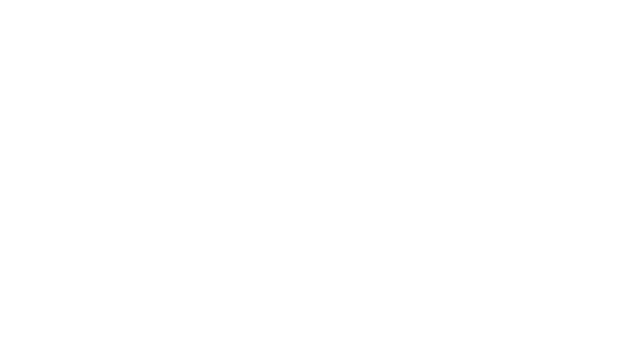
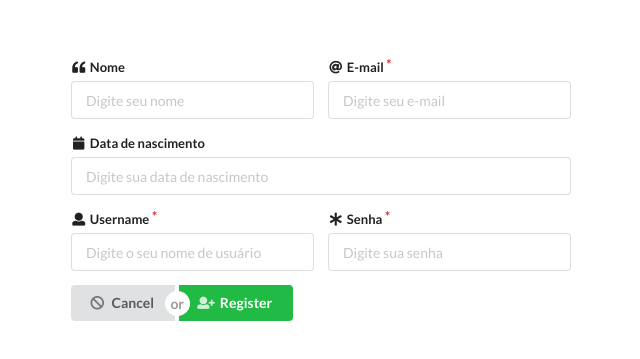
Before and after one commit to jvmafra/hipster, an Angular app: page / in a window 1280 px wide. Shown: the part 135-494 px from the top of the page, without its empty margins (319-959 px from the left). Built offline with nearby package versions, Linux system fonts and the light colour scheme.

Commit message:
add view e component referente à tela de cadastro

```diff
--- a/src/app/app.component.html
+++ b/src/app/app.component.html
@@ -1 +1 @@
-<router-outlet></router-outlet>
+<app-register> </app-register>
--- a/src/app/app.module.ts
+++ b/src/app/app.module.ts
@@ -3,11 +3,13 @@
 import { AppComponent } from './app.component';
 import { ProfilePageComponent } from './profile-page/profile-page.component';
 import { routes } from './app.router';
+import { RegisterComponent } from './register/register.component';
 
 @NgModule({
   declarations: [
     AppComponent,
-    ProfilePageComponent
+    ProfilePageComponent,
+    RegisterComponent
   ],
   imports: [
     BrowserModule,
--- /dev/null
+++ b/src/app/register/register.component.css
@@ -0,0 +1,4 @@
+
+register-form {
+  padding-bottom: 150%;
+}
--- /dev/null
+++ b/src/app/register/register.component.html
@@ -0,0 +1,42 @@
+<div class="ui container" id="register-form" style="width:500px; margin-top:15%;">
+  <div class="ui equal width form">
+    <div class="fields">
+      <div class="field">
+        <label><i class="quote left icon"></i>Nome</label>
+        <input placeholder="Digite seu nome" type="text">
+      </div>
+      <div class="field required">
+        <label><i class="at icon"></i>E-mail</label>
+        <input placeholder="Digite seu e-mail" type="email">
+      </div>
+    </div>
+    <div class="fields">
+      <div class="field">
+        <label><i class="calendar icon"></i>Data de nascimento</label>
+        <input placeholder="Digite sua data de nascimento" type="text">
+      </div>
+    </div>
+    <div class="fields required">
+      <div class="field">
+        <label><i class="user icon"></i>Username</label>
+        <input placeholder="Digite o seu nome de usuário" type="text">
+      </div>
+      <div class="field required">
+        <label><i class="asterisk icon"></i>Senha</label>
+        <input #password
+               type="password"
+               placeholder="Digite sua senha"
+               (mouseover)="showPwdTip()"
+               (mouseleave)="hidePwdTip()">
+        <div class="ui pointing label" *ngIf="passwordIsFocused" >
+          Senha deve ter pelo menos 8 caracteres
+        </div>
+      </div>
+    </div>
+    <div class="ui buttons">
+      <button class="ui button"><i class="ban icon"></i>Cancel</button>
+      <div class="or"></div>
+      <button class="ui positive button"><i class="add user icon"></i>Register</button>
+    </div>
+  </div>
+</div>
--- /dev/null
+++ b/src/app/register/register.component.ts
@@ -0,0 +1,30 @@
+import {Component, ElementRef, OnInit, ViewChild, ViewEncapsulation} from '@angular/core';
+
+@Component({
+  selector: 'app-register',
+  templateUrl: './register.component.html',
+  styleUrls: ['./register.component.css'],
+  encapsulation: ViewEncapsulation.None
+})
+export class RegisterComponent implements OnInit {
+
+  passwordIsFocused = false;
+
+  @ViewChild
+  ('password') password: ElementRef;
+
+  constructor() { }
+
+  ngOnInit() {
+
+  }
+
+  showPwdTip() {
+    this.passwordIsFocused = true;
+  }
+
+  hidePwdTip() {
+    this.passwordIsFocused = false;
+  }
+
+}
```
Also changed, not shown: 1 other file (tests, documents, lock files or other folders).
